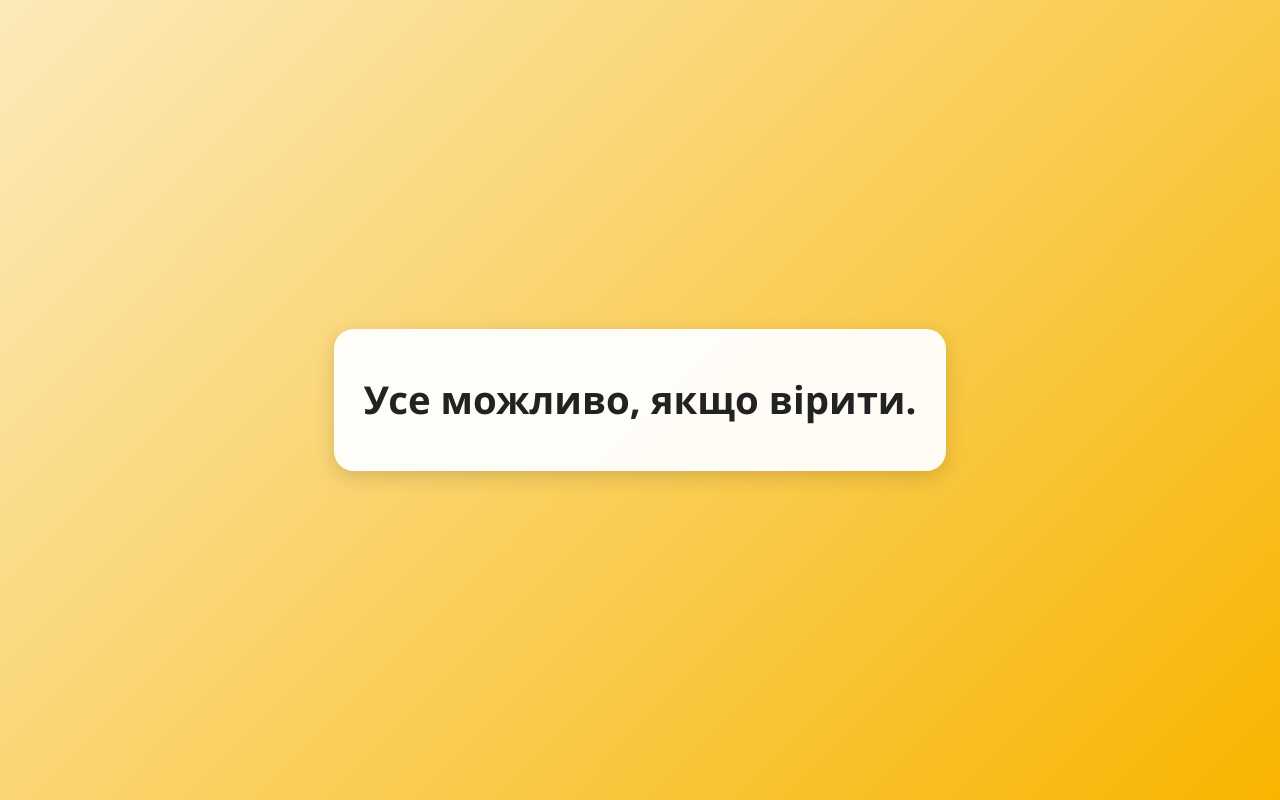
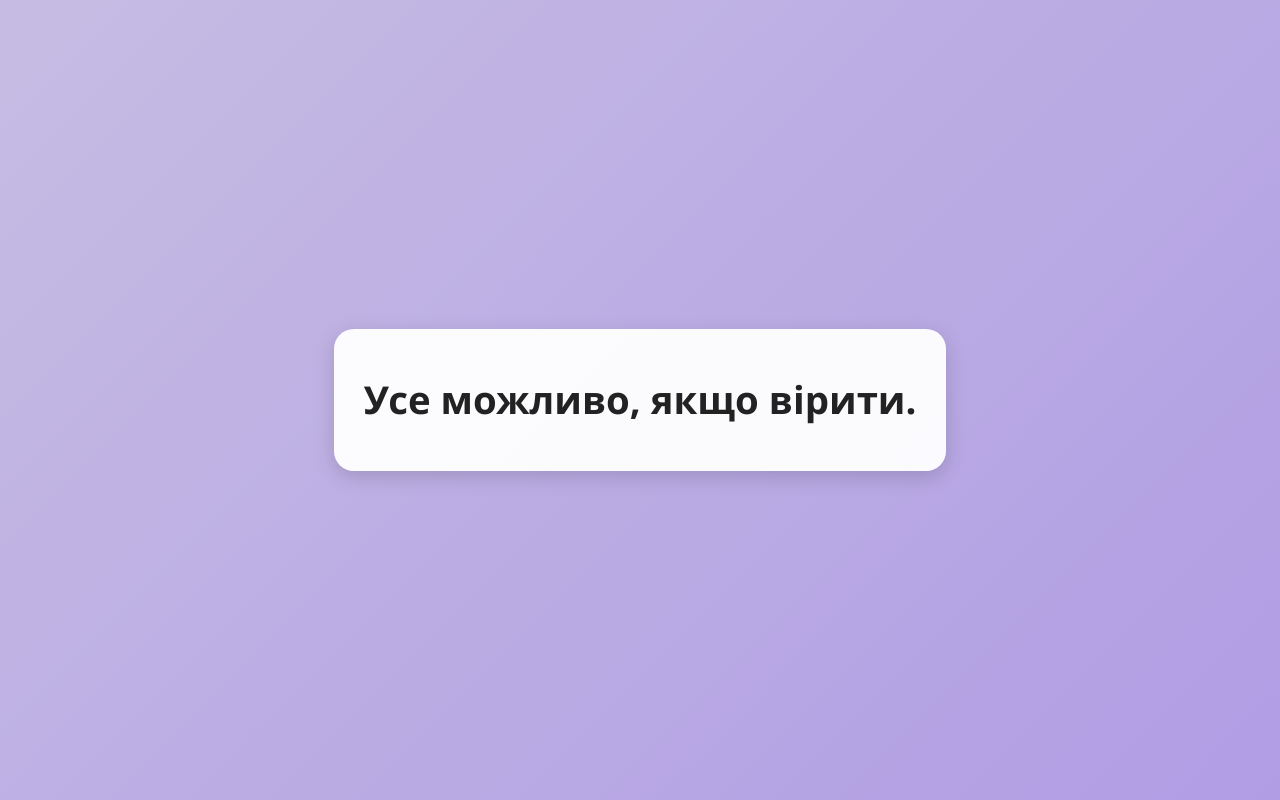
Before and after one commit to lilyatimon-commits/wishes, a plain HTML site: page index.html in a window 1280 px wide. Drawn offline with Linux system fonts and the light colour scheme.

Commit message:
Modify styles and background gradient in index.html
Updated background gradient and adjusted styles for better visual appeal.

```diff
--- a/index.html
+++ b/index.html
@@ -12,7 +12,7 @@
       display: flex;
       justify-content: center;
       align-items: center;
-      background: linear-gradient(135deg, #fceabb, #f8b500);
+      background: linear-gradient(135deg, #c6bce3, #b09de4);
       font-family: "Segoe UI", Roboto, Arial, sans-serif;
       color: #222;
     }
```
